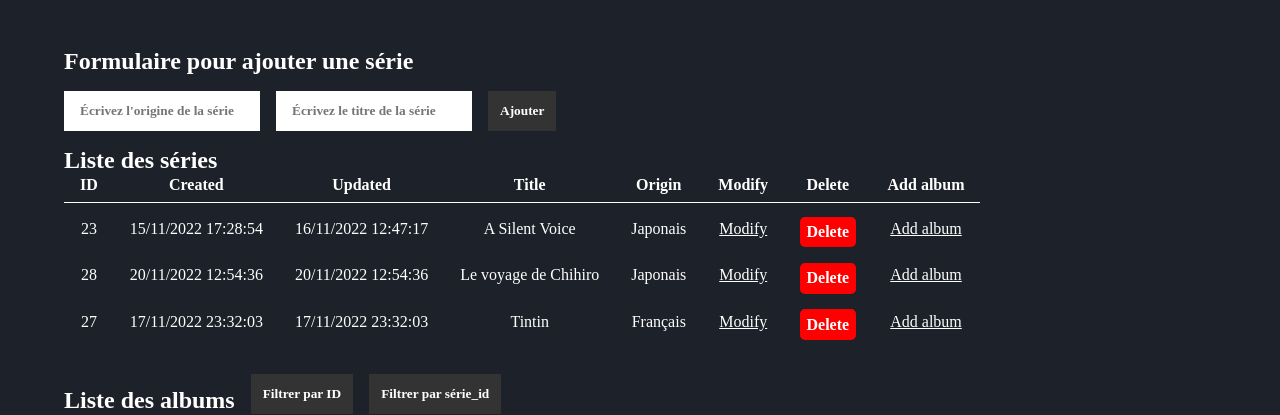
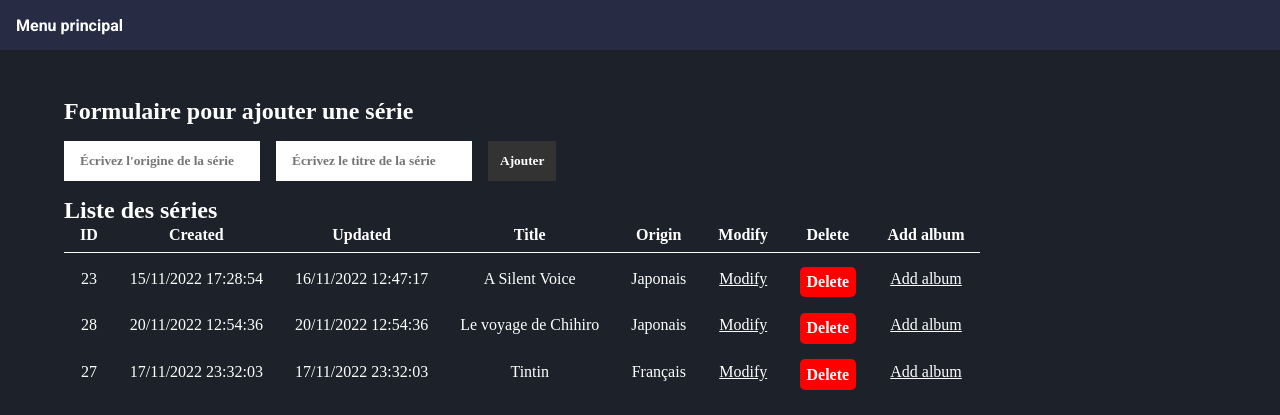
Before and after one commit to Raphalalc/POO_Project-BD-MEDIA, a PHP site: page /admin.php in a window 1280 px wide. Shown: the top 415 px of the page. Run offline with PHP 8.4, Linux system fonts and the light colour scheme; data comes from the database, SQL or seed files in the repository; some web fonts are replaced.

Commit message:
add menu to admin page

```diff
--- a/src/admin.php
+++ b/src/admin.php
@@ -84,8 +84,8 @@ elseif(isset($_POST['noFilter'])){
     <title>BD MEDIA | Page admin </title>
 </head>
 <body>
-<header>
-
+<header class="headerLocation">
+        <a href="index.php">Menu principal</a>
 </header>
 <div class="containerAdminPage">
        <h2>Formulaire pour ajouter une série</h2>
```
